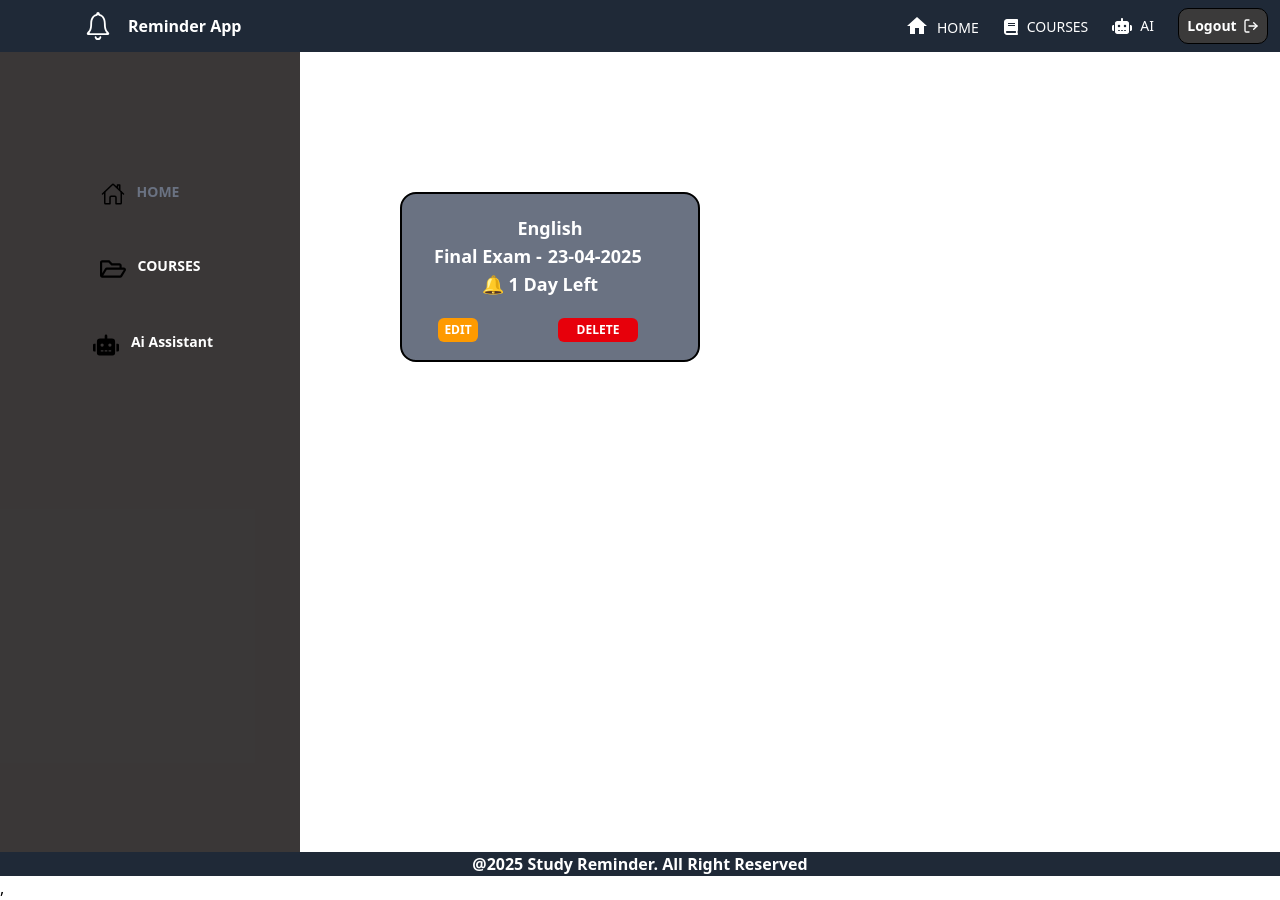
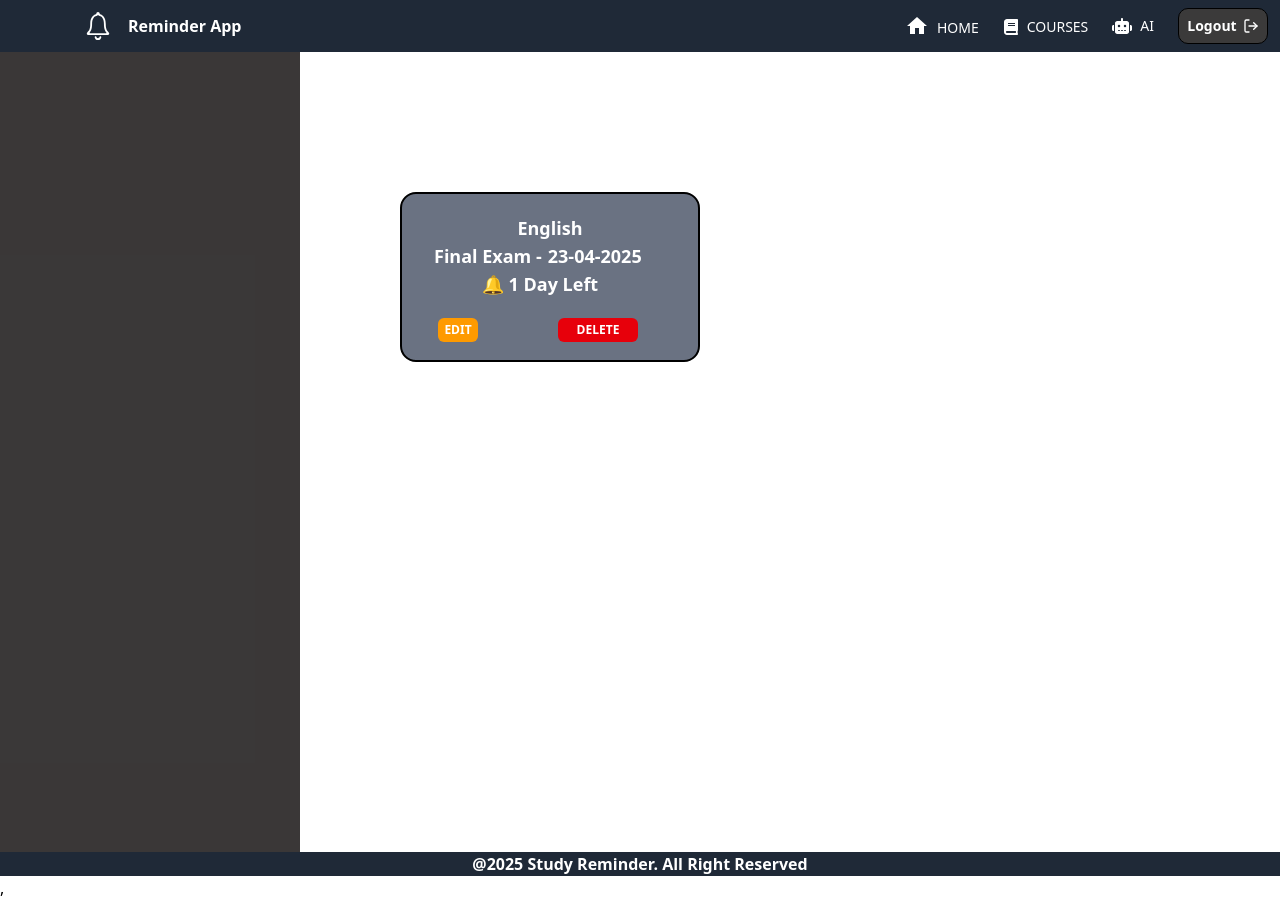
Before and after one commit to Aklile612/Reminder-App, a React (Vite) app: page / in a window 1280 px wide. Built offline with nearby package versions, Linux system fonts and the light colour scheme.

Commit message:
cleaned the shittiy side bar

```diff
--- a/src/Components/SideBar/SideBar.jsx
+++ b/src/Components/SideBar/SideBar.jsx
@@ -6,23 +6,7 @@ import { Link } from 'react-router-dom'
 const SideBar = () => {
   return (
     <div className='w-[300px]   h-[100vh] bg-[#221f1fe3]'>
-        <div>
-            <div className='flex flex-col md:gap-[50px] justify-center items-center md:pt-[130px]'>
-                <Link className=' flex group hover:bg-gray-600 hover:w-[200px] hover:rounded-lg hover:scale-110 hover:text-white  -ml-5 gap-3 transition-all'>
-                    <IoHomeOutline className='text-2xl   '/>
-                    <span className='text-sm font-bold font-poppins text-gray-500'>HOME</span>
-                </Link>
-                <Link to='/courses' className='group flex gap-3 transition-colors '>
-                    <FaRegFolderOpen className=' text-[26px]'/>
-                    <span className=' text-sm font-bold text-white'>COURSES</span>
-                </Link>
 
-                <Link className='group  ml-1.5 flex gap-3 transition-colors '>
-                  <FaRobot className='text-[26px]  ' />
-                  <span className=' text-sm font-bold text-white'>Ai Assistant</span>
-                </Link>
-            </div>
-        </div>
     </div>
   )
 }
```
